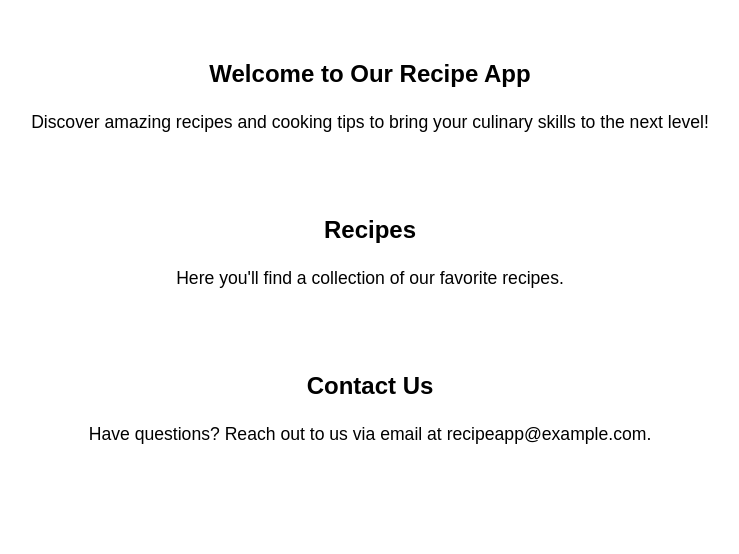
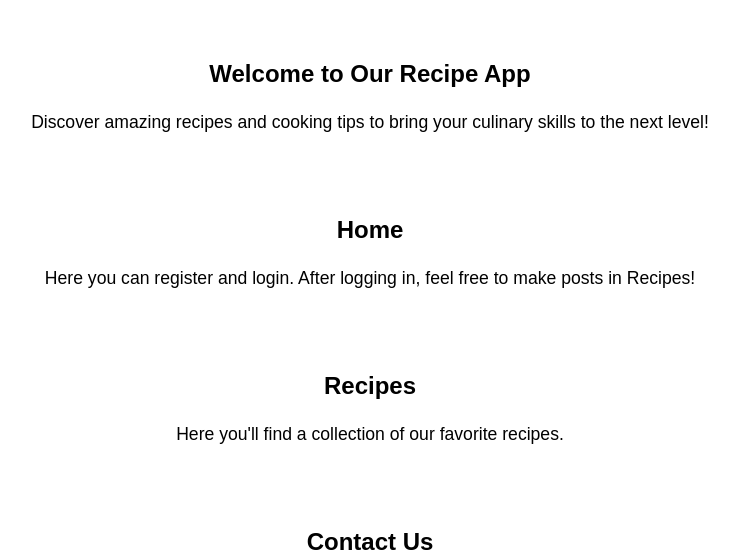
Before and after one commit to umairaali58/cse312project, a Flask app: page / in a window 1280 px wide. Shown: the part 670-1224 px from the top of the page, without its empty margins (270-1009 px from the left). Before the commit the page ends 1114 px from the top, so only its background shows below. Run offline with Flask 2, Linux system fonts and the light colour scheme.

Commit message:
added section to clarify where to login

```diff
--- a/templates/index.html
+++ b/templates/index.html
@@ -26,6 +26,12 @@
     </section>
 
     <!-- Placeholder Sections for Other Pages -->
+    <section id="home" class="content">
+        <h1>Home</h1>
+        <p>Here you can register and login.  After logging in, feel free to make posts in Recipes!</p>
+    </section>
+
+    <!-- Placeholder Sections for Other Pages -->
     <section id="recipes" class="content">
         <h1>Recipes</h1>
         <p>Here you'll find a collection of our favorite recipes.</p>
```
